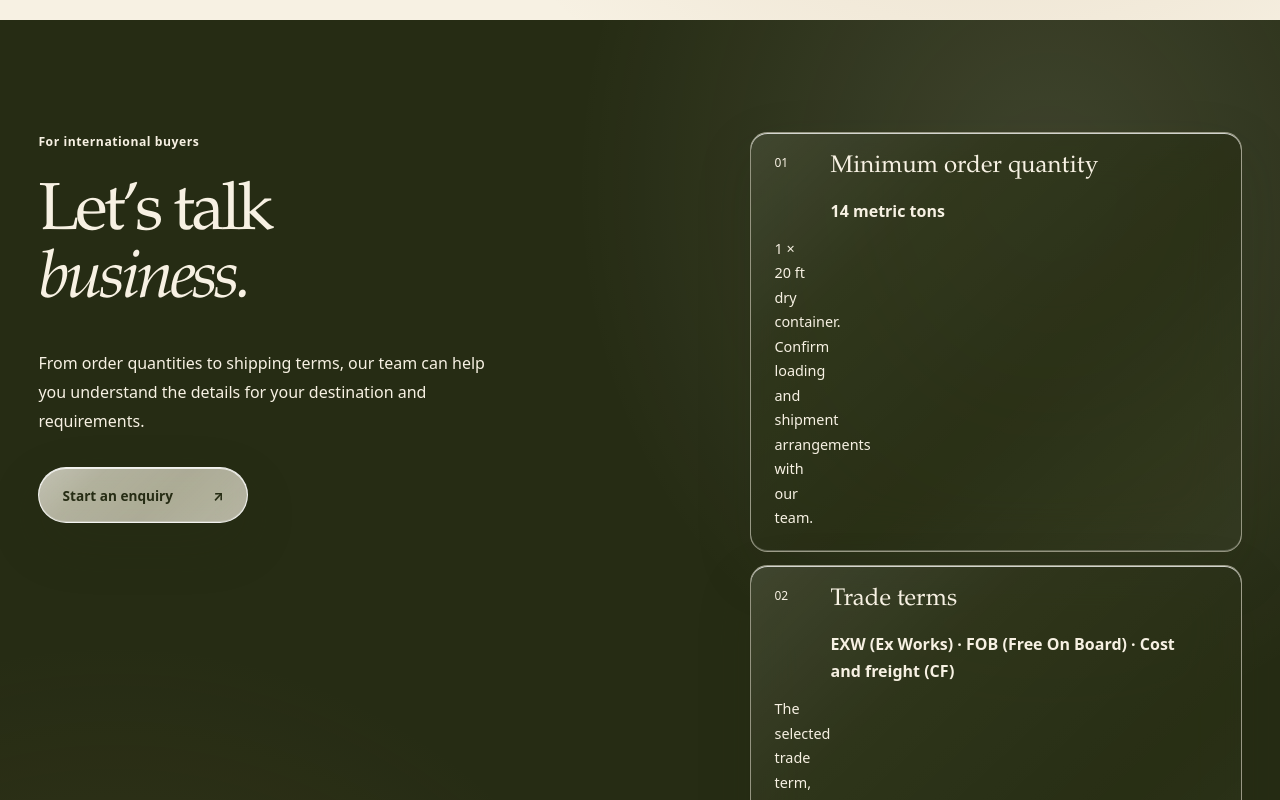
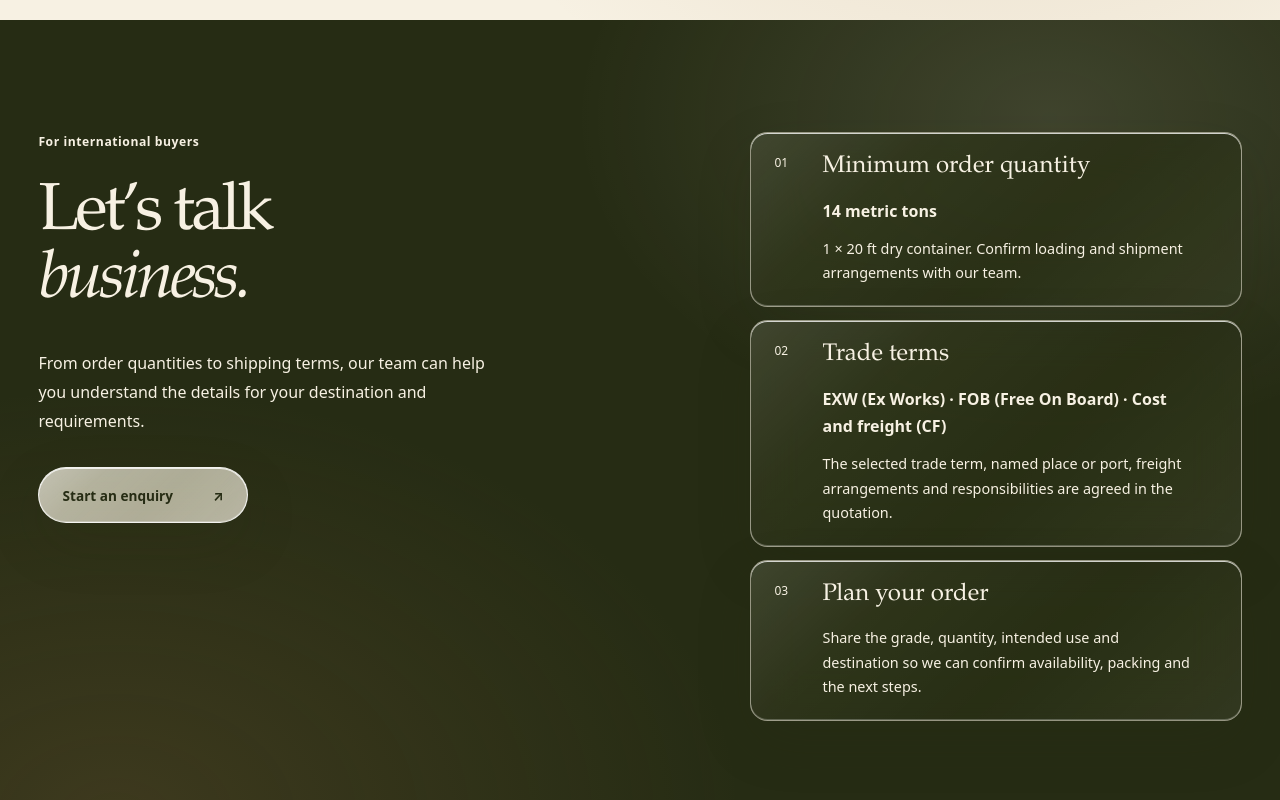
Before and after one commit to mayunngrh/my-tani-landing-page, a Next.js app: page /en in a window 1280 px wide. Shown: the part 6900-7700 px from the top of the page. Built offline with nearby package versions, Linux system fonts and the light colour scheme.

Commit message:
fix: align export card descriptions in content column

```diff
--- a/src/app/[lang]/page.tsx
+++ b/src/app/[lang]/page.tsx
@@ -84,7 +84,7 @@ export default async function Home({ params }: PageProps<"/[lang]">) {
         <ol className={styles.steps}>{steps.map(([number, title, description]) => <li className="glass-surface" key={number}><span className={styles.stepNumber}>{number}</span><div><h3>{title}</h3><p>{description}</p></div></li>)}</ol>
       </section>
 
-      <section id="export" className={styles.export} aria-labelledby="export-title"><div className={styles.exportInner}><div><p className={styles.eyebrow}>{t("For international buyers")}</p><h2 id="export-title">{t("Let’s talk")}<br /><em>{t("business.")}</em></h2><p>{t("From order quantities to shipping terms, our team can help you understand the details for your destination and requirements.")}</p><a className={`glass-surface ${styles.buttonLight}`} href="#contact">{t("Start an enquiry")} <span aria-hidden="true">↗</span></a></div><div className={styles.exportInfo}>{[["01", t("Minimum order quantity"), t("14 metric tons"), t("1 × 20 ft dry container. Confirm loading and shipment arrangements with our team.")], ["02", t("Trade terms"), t("EXW (Ex Works) · FOB (Free On Board) · Cost and freight (CF)"), t("The selected trade term, named place or port, freight arrangements and responsibilities are agreed in the quotation.")], ["03", t("Plan your order"), "", t("Share the grade, quantity, intended use and destination so we can confirm availability, packing and the next steps.")]].map(([number, title, value, description]) => <div className="glass-surface glass-surface--dark" key={number}><span>{number}</span><h3>{title}</h3>{value && <p className={styles.exportValue}>{value}</p>}<p>{description}</p></div>)}</div></div></section>
+      <section id="export" className={styles.export} aria-labelledby="export-title"><div className={styles.exportInner}><div><p className={styles.eyebrow}>{t("For international buyers")}</p><h2 id="export-title">{t("Let’s talk")}<br /><em>{t("business.")}</em></h2><p>{t("From order quantities to shipping terms, our team can help you understand the details for your destination and requirements.")}</p><a className={`glass-surface ${styles.buttonLight}`} href="#contact">{t("Start an enquiry")} <span aria-hidden="true">↗</span></a></div><div className={styles.exportInfo}>{[["01", t("Minimum order quantity"), t("14 metric tons"), t("1 × 20 ft dry container. Confirm loading and shipment arrangements with our team.")], ["02", t("Trade terms"), t("EXW (Ex Works) · FOB (Free On Board) · Cost and freight (CF)"), t("The selected trade term, named place or port, freight arrangements and responsibilities are agreed in the quotation.")], ["03", t("Plan your order"), "", t("Share the grade, quantity, intended use and destination so we can confirm availability, packing and the next steps.")]].map(([number, title, value, description]) => <div className="glass-surface glass-surface--dark" key={number}><span>{number}</span><div className={styles.exportContent}><h3>{title}</h3>{value && <p className={styles.exportValue}>{value}</p>}<p>{description}</p></div></div>)}</div></div></section>
 
       <section id="insights" className={`${styles.section} ${styles.insights}`} aria-labelledby="insights-title"><div className={styles.sectionMarker}><span>{t("Coconut notes")}</span><span>{t("Frequently asked questions")}</span></div><div className={styles.insightsGrid}><div><p className={styles.eyebrowDark}>{t("A little more to know")}</p><h2 id="insights-title">{t("Good to")}<br /><em>{t("know.")}</em></h2><p>{t("Some useful starting points when sourcing semi-husked coconuts.")}</p></div><div className={styles.faq}>{[[t("What is a semi-husked coconut?"), t("It is a coconut with much of its outer husk removed while some fibre remains around the shell. Ask us for the current product details and photos.")], [t("Can I ask for a specific grade?"), t("Yes. Share your desired size, quantity and intended use with us, and we can discuss current availability and specifications.")], [t("How do I request a quotation?"), t("Contact us by WhatsApp or email with your product requirements, estimated quantity and destination. We will discuss the next steps with you.")]].map(([question, answer]) => <FaqCard key={question} question={question} answer={answer} />)}</div></div></section>
 
--- a/src/app/page.module.css
+++ b/src/app/page.module.css
@@ -103,8 +103,9 @@
 .exportInner { max-width: 82rem; margin: auto; display: grid; grid-template-columns: 1fr 0.8fr; gap: 6rem; }
 .exportInner > div:first-child > p:not(.eyebrow) { max-width: 28rem; line-height: 1.8; margin: 2rem 0; }
 .exportInfo { display: grid; gap: 0.85rem; }
-.exportInfo > div { --glass-tint: rgb(38 44 20 / 82%); --glass-border: rgb(247 241 227 / 52%); display: grid; grid-template-columns: 2.5rem 1fr; gap: 0 1rem; padding: 1.25rem 1.5rem; border-radius: 1.1rem; }
-.exportInfo span { grid-row: span 2; font-size: 0.75rem; }
+.exportInfo > div { --glass-tint: rgb(38 44 20 / 82%); --glass-border: rgb(247 241 227 / 52%); display: grid; grid-template-columns: 2rem minmax(0, 1fr); gap: 0 1rem; padding: 1.25rem 1.5rem; border-radius: 1.1rem; }
+.exportInfo > div > span { font-size: 0.75rem; }
+.exportContent { min-width: 0; }
 .exportInfo h3 { font-size: 1.5rem; }
 .exportInfo p { max-width: 23rem; }
 
```
